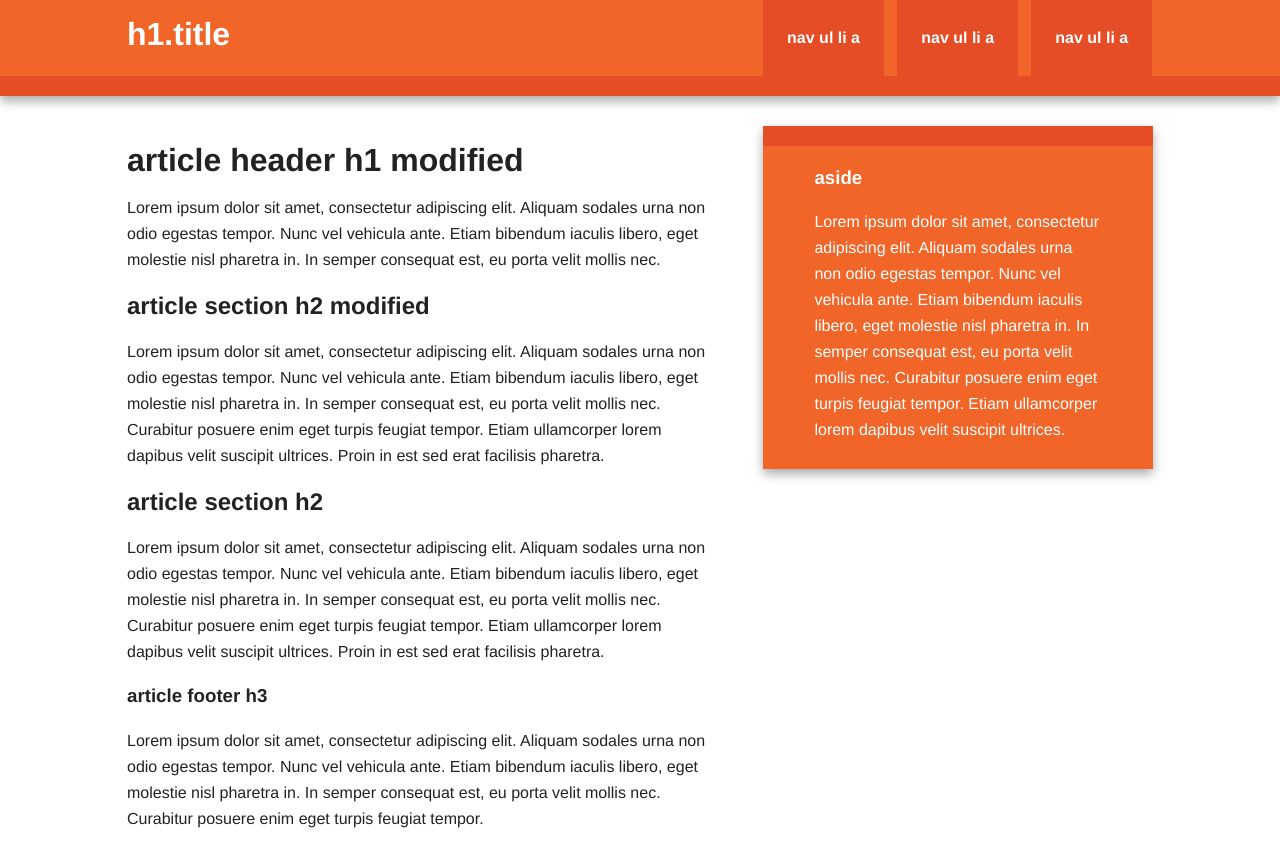
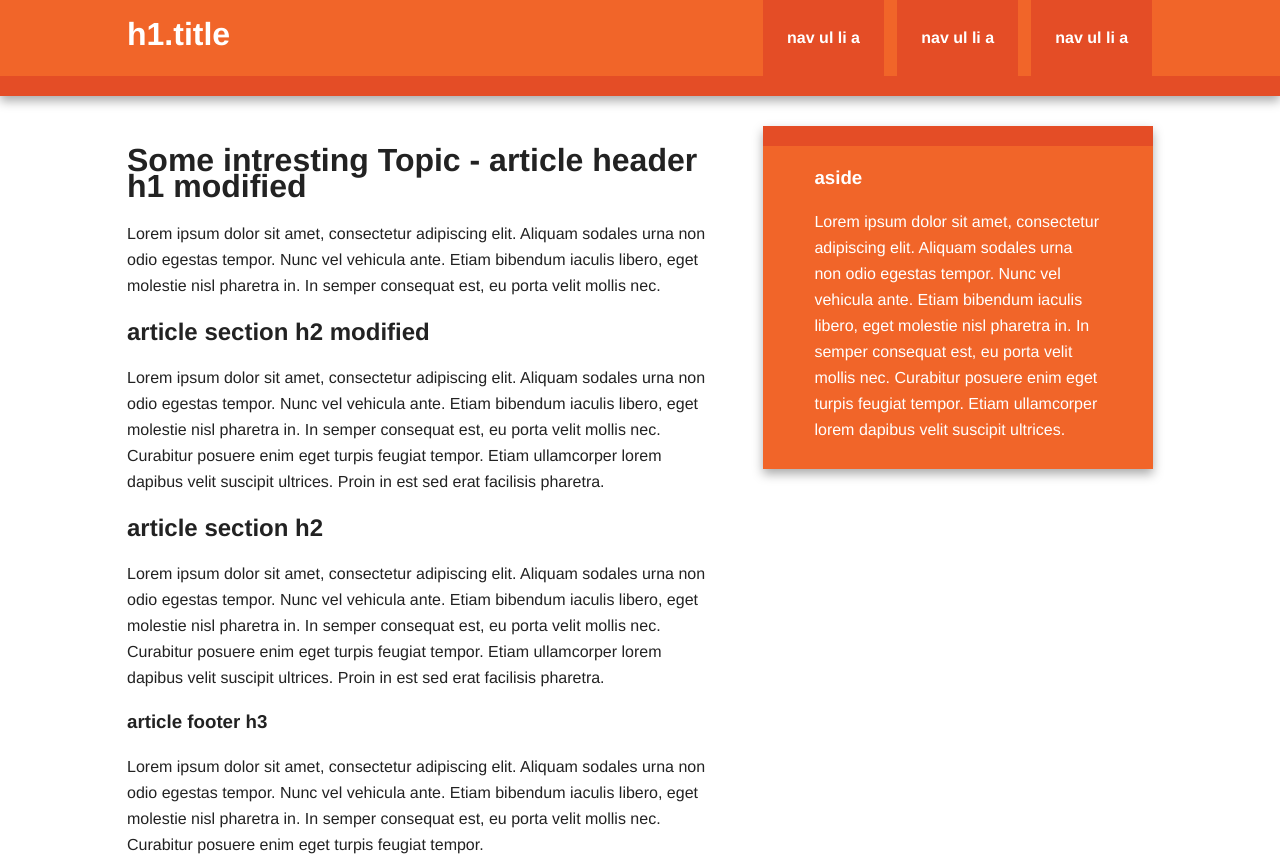
Before and after one commit to anpadhi/web-project, a plain HTML site: page index.html in a window 1280 px wide. Shown: the top 861 px of the page. Drawn offline with nearby package versions, Linux system fonts and the light colour scheme.

Commit message:
Adding conflicting changes in realwork

```diff
--- a/index.html
+++ b/index.html
@@ -40,7 +40,7 @@
 
                 <article>
                     <header>
-                        <h1>article header h1 modified</h1>
+                        <h1>Some intresting Topic - article header h1 modified</h1>
                         <p>Lorem ipsum dolor sit amet, consectetur adipiscing elit. Aliquam sodales urna non odio egestas tempor. Nunc vel vehicula ante. Etiam bibendum iaculis libero, eget molestie nisl pharetra in. In semper consequat est, eu porta velit mollis nec.</p>
                     </header>
                     <section>
```
